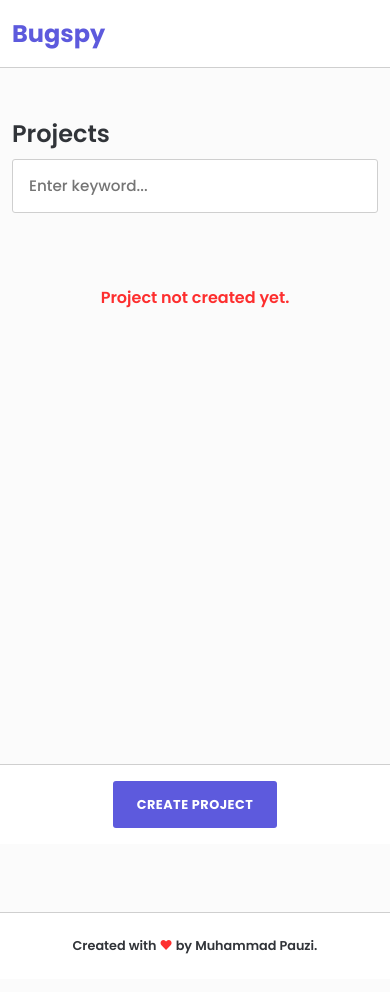
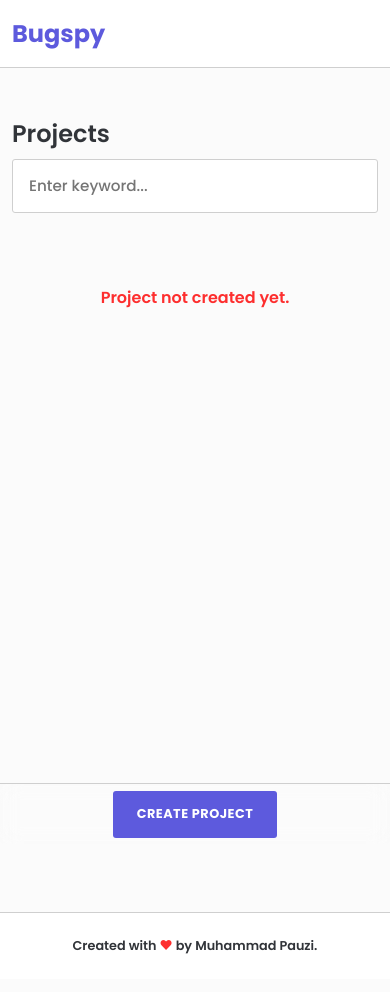
Before and after one commit to muhammadpauzi/bugspy, a Svelte app: page / in a window 390 px wide. Shown: the top 992 px of the page. Built offline with nearby package versions, Linux system fonts and the light colour scheme.

Commit message:
refactor: move mobile nav to component

```diff
--- a/src/App.svelte
+++ b/src/App.svelte
@@ -4,8 +4,7 @@
 	import CreateProject from "./components/CreateProject.svelte";
 	import CreateBug from "./components/CreateBug.svelte";
 	import Footer from "./components/Footer.svelte";
-	import Button from "./shared/Button.svelte";
-	import { modalCreateStore } from "./stores/modalStore";
+	import MobileNav from "./components/MobileNav.svelte";
 	import Bugs from "./components/Bugs.svelte";
 	import pageStore, { PROJECTS_PAGE, BUGS_PAGE } from "./stores/pageStore";
 </script>
@@ -19,51 +18,4 @@
 	<CreateBug />
 {/if}
 <Footer />
-
-<div class="mobile-menu">
-	{#if $pageStore == PROJECTS_PAGE}
-		<Button
-			class=""
-			on:click={() => {
-				modalCreateStore.set(true);
-			}}
-			resetMargin={true}>Create Project</Button
-		>
-	{:else if $pageStore == BUGS_PAGE}
-		<div class="d-flex align-items-center">
-			<Button
-				class="me-1"
-				resetMargin={true}
-				on:click={() => ($pageStore = PROJECTS_PAGE)}>Projects</Button
-			>
-			<Button
-				on:click={() => {
-					modalCreateStore.set(true);
-				}}
-				resetMargin={true}>Create Bug</Button
-			>
-		</div>
-	{/if}
-</div>
-
-<style>
-	.mobile-menu {
-		display: none;
-	}
-
-	@media screen and (max-width: 567px) {
-		.mobile-menu {
-			background-color: var(--white-color);
-			padding: 1rem;
-			border-top: 1px solid var(--gray-color);
-			display: flex;
-			align-items: center;
-			justify-content: center;
-			position: fixed;
-			bottom: 0;
-			left: 0;
-			width: 100%;
-			z-index: 999;
-		}
-	}
-</style>
+<MobileNav />
--- /dev/null
+++ b/src/components/MobileNav.svelte
@@ -0,0 +1,55 @@
+<script>
+    import { modalCreateStore } from "../stores/modalStore";
+    import Button from "../shared/Button.svelte";
+    import pageStore, { PROJECTS_PAGE, BUGS_PAGE } from "../stores/pageStore";
+</script>
+
+<div class="mobile-menu">
+    {#if $pageStore == PROJECTS_PAGE}
+        <Button
+            class=""
+            on:click={() => {
+                modalCreateStore.set(true);
+            }}
+            resetMargin={true}>Create Project</Button
+        >
+    {:else if $pageStore == BUGS_PAGE}
+        <div class="d-flex align-items-center">
+            <Button
+                class="me-1"
+                resetMargin={true}
+                on:click={() => ($pageStore = PROJECTS_PAGE)}>Projects</Button
+            >
+            <Button
+                on:click={() => {
+                    modalCreateStore.set(true);
+                }}
+                resetMargin={true}>Create Bug</Button
+            >
+        </div>
+    {/if}
+</div>
+
+<style>
+    .mobile-menu {
+        display: none;
+    }
+
+    @media screen and (max-width: 567px) {
+        .mobile-menu {
+            background-color: rgba(255, 255, 255, 0.1);
+            padding: 0.4rem;
+            backdrop-filter: blur(10px);
+            -webkit-backdrop-filter: blur(10px);
+            border-top: 1px solid var(--gray-color);
+            display: flex;
+            align-items: center;
+            justify-content: center;
+            position: fixed;
+            bottom: 0;
+            left: 0;
+            width: 100%;
+            z-index: 999;
+        }
+    }
+</style>
```
